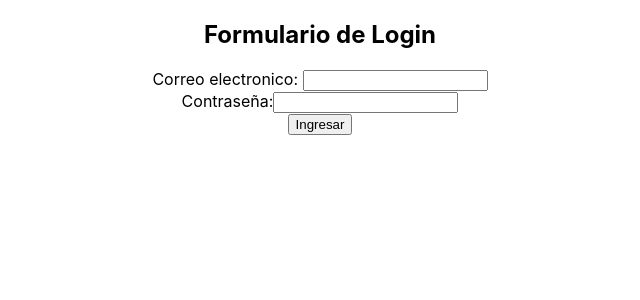
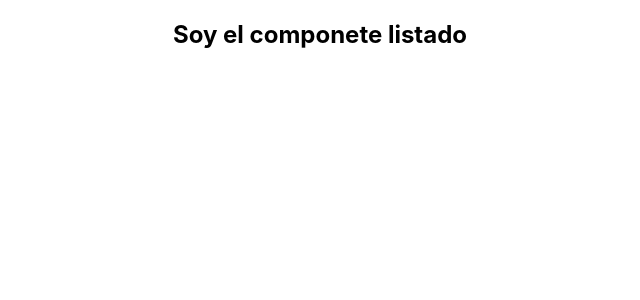
Before and after one commit to agusconde18/bootcamp-react, a React (Create React App) app: page /listado in a window 1280 px wide. Shown: the top 300 px of the page, without its empty margins (320-960 px from the left). Built offline with nearby package versions, Linux system fonts and the light colour scheme; sample sign-in values are in the browser's storage.

Commit message:
Se agrego pagina Listado y su navegacion con token

```diff
--- a/package.json
+++ b/package.json
@@ -10,6 +10,7 @@
     "axios": "^0.26.1",
     "react": "^18.0.0",
     "react-dom": "^18.0.0",
+    "react-router-dom": "^6.3.0",
     "react-scripts": "5.0.1",
     "sweetalert": "^2.1.2",
     "web-vitals": "^2.1.4"
--- a/src/App.js
+++ b/src/App.js
@@ -1,11 +1,16 @@
 import './App.css';
 import Login from './components/Login/Login'
+import Listado from './components/Login/Listado';
+import { Routes , Route } from 'react-router-dom'
 
-function App() {
+function App() {//cambia component a element y Switch a Routes
   return (
     <div className="App">
+      <Routes>
+        <Route path='/' element={<Login/>}/>
+        <Route path='/listado' element={<Listado/>}/>
 
-          <Login/>
+      </Routes>
 
 
     </div>
--- /dev/null
+++ b/src/components/Login/Listado.js
@@ -0,0 +1,22 @@
+import {useNavigate  } from 'react-router-dom'
+import {useEffect  } from 'react'
+
+const Listado = () =>{
+    const navigate = useNavigate ();
+
+
+    useEffect(() => {
+        const  token=localStorage.getItem('token')
+        if(token === null){
+            navigate("/");
+        }
+    }, []);
+
+
+
+    return (
+        <h2>Soy el componete listado</h2>
+    )
+}
+
+export default Listado
--- a/src/components/Login/Login.js
+++ b/src/components/Login/Login.js
@@ -1,10 +1,13 @@
 import axios from 'axios'
 import swAlert from "@sweetalert/with-react"
+import {useNavigate } from 'react-router-dom'
 
+//redirect cambi a Navigate
+//useHistory cambia a useNavigate
 
 const Login = () => {
 
-
+    const navigate=useNavigate ();
 
     const submitHandler = e => {
         e.preventDefault();
@@ -38,6 +41,7 @@ const Login = () => {
                 swAlert(<h2>Ingresaste correctamente</h2>)
                 const tokenRecibido=res.data.token
                 localStorage.setItem("token",tokenRecibido);
+                navigate("/listado")
             })
     }
 
--- a/src/index.js
+++ b/src/index.js
@@ -2,11 +2,13 @@ import React from 'react';
 import ReactDOM from 'react-dom/client';
 import './index.css';
 import App from './App';
-
+import {BrowserRouter} from 'react-router-dom'
 
 const root = ReactDOM.createRoot(document.getElementById('root'));
 root.render(
   <React.StrictMode>
-    <App />
+    <BrowserRouter>
+      <App />
+    </BrowserRouter>
   </React.StrictMode>
 );
```
Also changed, not shown: 1 other file (tests, documents, lock files or other folders).
